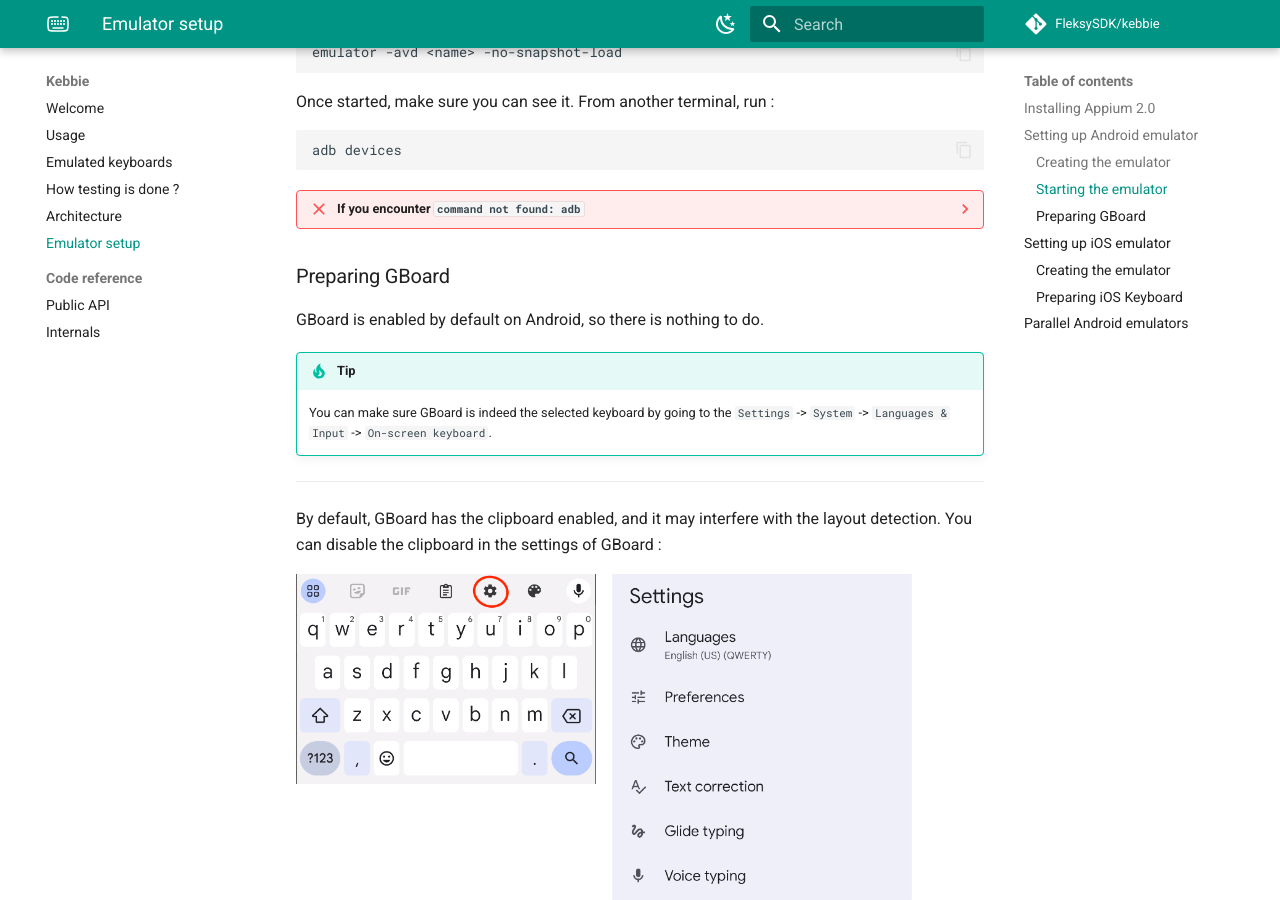
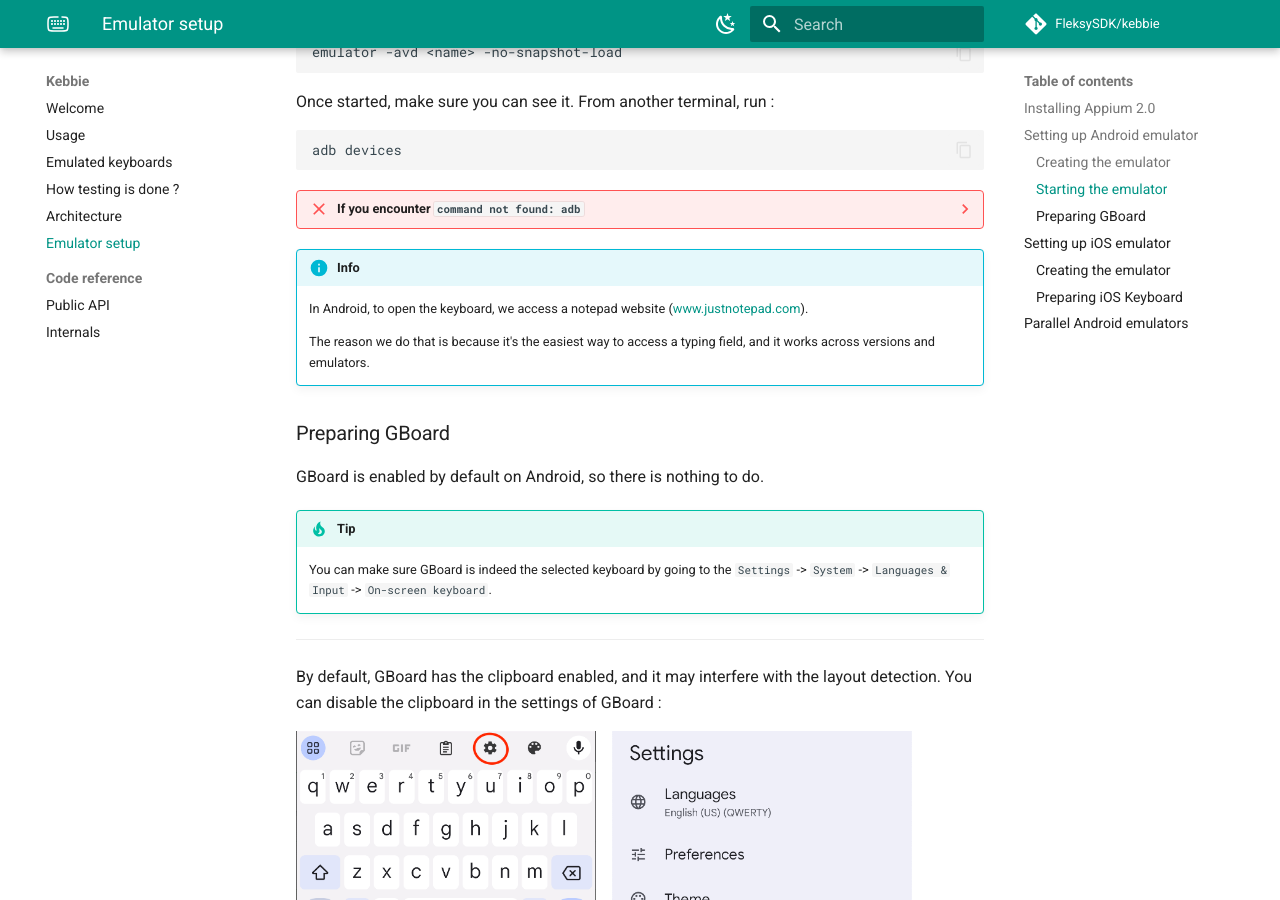
Before and after one commit to FleksySDK/kebbie, an MkDocs documentation site: the page built from docs/emu_setup.md, in a window 1280 px wide and 900 px high, scrolled down 1428 px. Built offline with MkDocs 1.6.1 and Material for MkDocs 9.7.7, drawn with Linux system fonts in a browser that asks for light colours; comment, search, counter and statistics services are not loaded; the version menu is left out.

Commit message:
📝 Add a note in the docs about typing field in Android

````diff
--- a/docs/emu_setup.md
+++ b/docs/emu_setup.md
@@ -75,6 +75,11 @@
     export ANDROID_HOME=/Users/<username>/Library/Android/sdk
     export PATH=$ANDROID_HOME/platform-tools:$ANDROID_HOME/emulator:$PATH
     ```
+
+!!! info
+    In Android, to open the keyboard, we access a notepad website ([www.justnotepad.com](www.justnotepad.com)).
+
+    The reason we do that is because it's the easiest way to access a typing field, and it works across versions and emulators.
 
 ### Preparing GBoard
 
````
